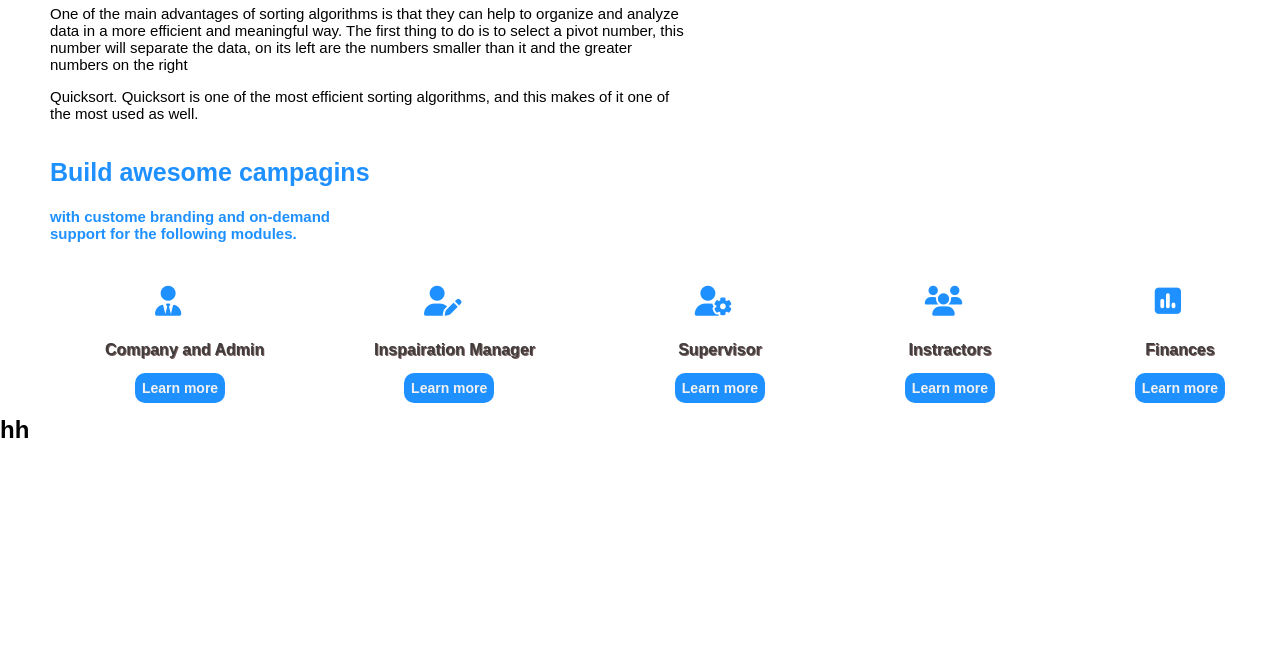
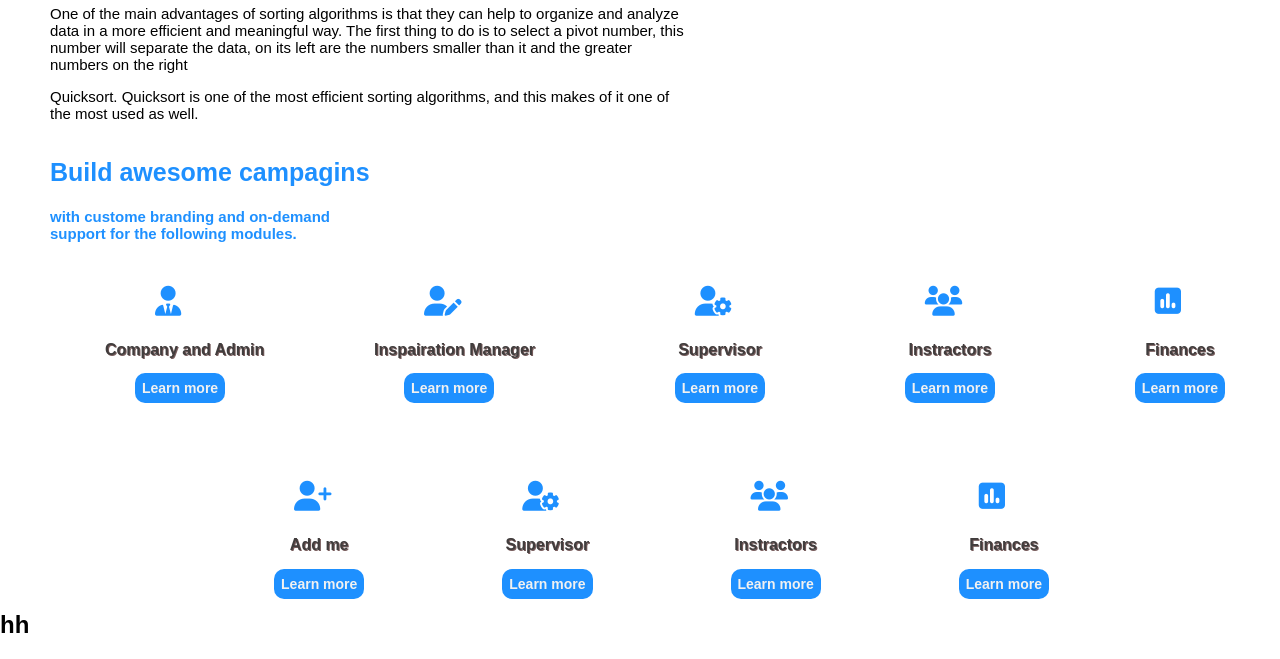
Before and after one commit to TamannaAfroz2666/Simple-QA-Site, a plain HTML site: page Base/index.html in a window 1280 px wide. Shown: the part 626-1285 px from the top of the page. Before the commit the page ends 1090 px from the top, so only its background shows below. Drawn offline with Linux system fonts and the light colour scheme.

Commit message:
new row created

```diff
--- a/Base/index.html
+++ b/Base/index.html
@@ -93,6 +93,34 @@
             </div>
 
         </div>
+        <div class="logo_items_send">
+            <!-- <div class="admin">
+                <h2 class="user"><i class="fa-solid fa-user-tie "></i></h2>
+                <h4 class="logo_title">Company and Admin</h4>
+                <a class="learn_more" target="_blank" href="https://www.google.com/maps/@23.789568,90.3512064,13z?entry=ttu">Learn more</a>
+            </div> -->
+            <div class="admin">
+                <h2 class="user"><i class="fa-solid fa-user-plus"></i></h2>
+                <h4 class="logo_title1">Add me</h4>
+                <a class="learn_more" target="_blank" href="https://www.google.com/maps/@23.789568,90.3512064,13z?entry=ttu">Learn more</a>
+            </div>
+            <div class="admin">
+                <h2 class="user"><i class="fa-solid fa-user-gear"></i></h2>
+                <h4 class="logo_title1">Supervisor</h4>
+                <a class="learn_more" target="_blank" href="https://www.google.com/maps/@23.789568,90.3512064,13z?entry=ttu">Learn more</a>
+            </div>
+            <div class="admin">
+                <h2 class="user"><i class="fa-solid fa-users"></i></h2>
+                <h4 class="logo_title1">Instractors</h4>
+                <a class="learn_more" target="_blank" href="https://www.google.com/maps/@23.789568,90.3512064,13z?entry=ttu">Learn more</a>
+            </div>
+            <div class="admin">
+                <h2 class="user"><i class="fa-solid fa-square-poll-vertical"></i></h2>
+                <h4 class="logo_title1">Finances</h4>
+                <a class="learn_more" target="_blank" href="https://www.google.com/maps/@23.789568,90.3512064,13z?entry=ttu">Learn more</a>
+            </div>
+
+        </div>
 
 
 
--- a/Styles/style.css
+++ b/Styles/style.css
@@ -144,3 +144,11 @@ body {
     margin-left: 30px;
 
 }
+.logo_items_send{
+    display: flex;
+    margin-left: 7%;
+    margin-right: 10%;
+    padding-top: 60px;
+    justify-content: space-evenly;
+
+}
```
